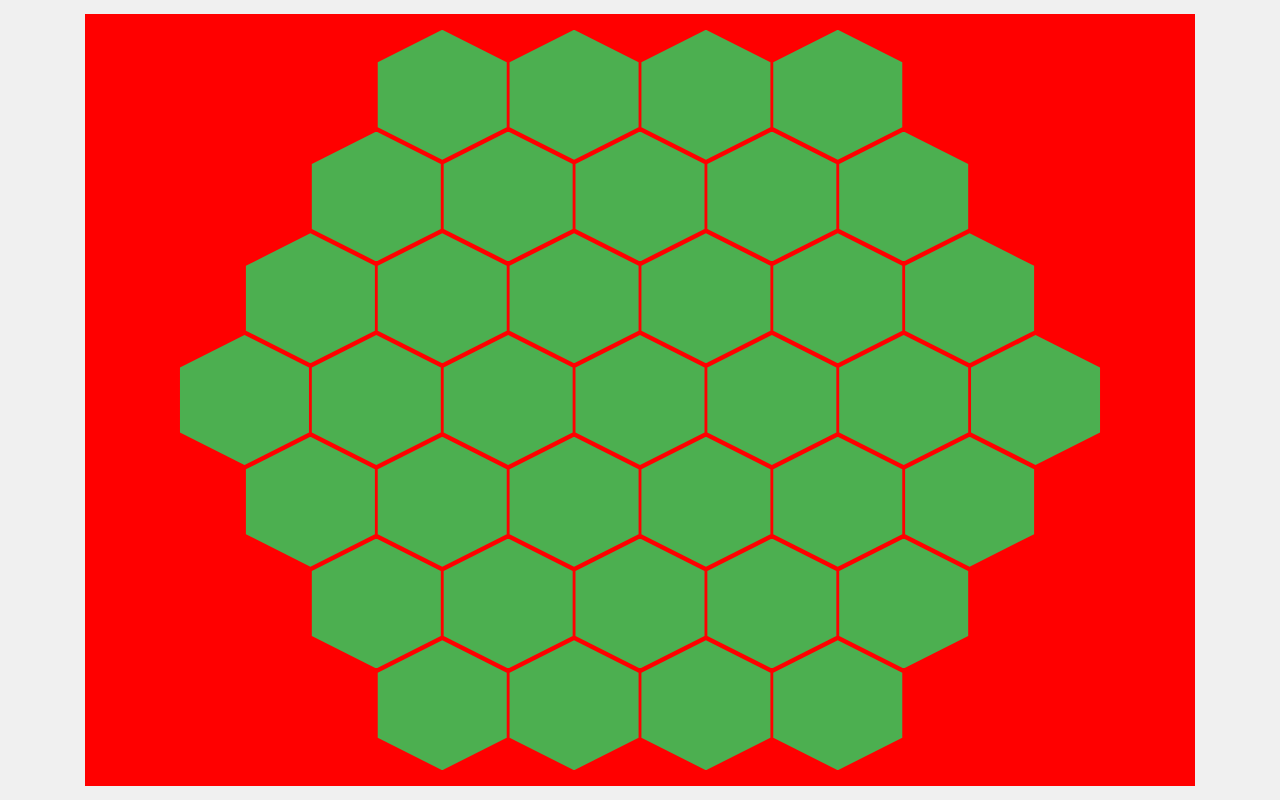
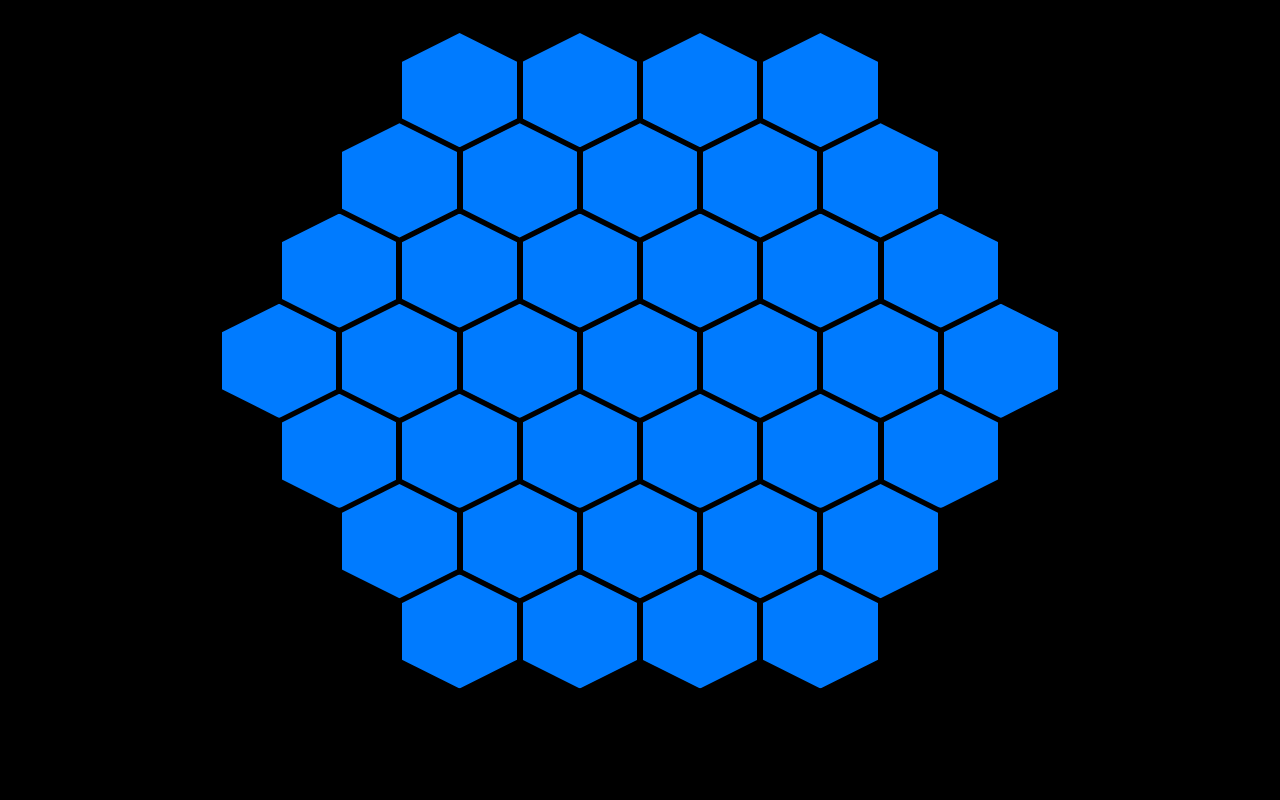
Before and after one commit to Paraldos/rpg-tools, a React (Vite) app: page / in a window 1280 px wide. Built offline with nearby package versions, Linux system fonts and the light colour scheme.

Commit message:
flex lösung

```diff
--- a/src/components/hex-map/HexMap.css
+++ b/src/components/hex-map/HexMap.css
@@ -1,9 +1,15 @@
 .hex-map {
-  background-color: red;
+  background-color: black;
 
   display: flex;
   flex-direction: column;
   padding: 30px;
+
+  width: 100%;
+  height: 100%;
+  aspect-ratio: 1 / 1;
+  max-height: 100%;
+  max-width: 100%;
 }
 
 .hex-row {
--- a/src/components/hex-map/HexMap.jsx
+++ b/src/components/hex-map/HexMap.jsx
@@ -1,11 +1,27 @@
+import { useEffect, useState } from "react";
 import "./HexMap.css";
-import Hexfield from "../svgs/HexField";
+import Hexagon from "../hexagon/Hexagon";
 
 export default function HexMap() {
   const widthOfField = 7;
   const heightOfField = widthOfField;
+
+  const [hexagonWidth, setHexagonWidth] = useState(
+    () => Math.min(window.innerWidth, window.innerHeight) / widthOfField
+  );
+
+  useEffect(() => {
+    const handleResize = () => {
+      setHexagonWidth(
+        Math.min(window.innerWidth, window.innerHeight) / widthOfField
+      );
+    };
+
+    window.addEventListener("resize", handleResize);
+    return () => window.removeEventListener("resize", handleResize);
+  }, [widthOfField]);
+
   const hexFieldArray = [];
-
   for (let row = 0; row < heightOfField; row++) {
     const middleRow = Math.floor(widthOfField / 2);
     const distanceFromMiddle = Math.abs(row - middleRow);
@@ -19,14 +35,21 @@ export default function HexMap() {
     hexFieldArray.push(rowArray);
   }
 
-  console.log(hexFieldArray);
-
   return (
     <div className="hex-map">
       {hexFieldArray.map((row, rowIndex) => (
-        <div className="hex-row" key={rowIndex}>
+        <div
+          className="hex-row"
+          key={rowIndex}
+          style={{
+            transform: `translateY(-${rowIndex * 25}%)`,
+          }}
+        >
           {row.map((cell, colIndex) => (
-            <Hexfield key={`${rowIndex}-${colIndex}`} />
+            <Hexagon
+              key={`${rowIndex}-${colIndex}`}
+              hexagonWidth={hexagonWidth}
+            />
           ))}
         </div>
       ))}
--- /dev/null
+++ b/src/components/hexagon/Hexagon.css
@@ -0,0 +1,10 @@
+.hexagon {
+  background-color: #007bff;
+  aspect-ratio: cos(30deg);
+  clip-path: polygon(-50% 50%, 50% 100%, 150% 50%, 50% 0);
+  margin: 3px;
+}
+
+.hexagon:hover {
+  background: blue;
+}
--- /dev/null
+++ b/src/components/hexagon/Hexagon.jsx
@@ -0,0 +1,13 @@
+import "./Hexagon.css";
+
+export default function HexField({ hexagonWidth }) {
+  return (
+    <div
+      className="hexagon"
+      style={{
+        width: `${hexagonWidth}px`,
+        height: `${hexagonWidth}px`,
+      }}
+    ></div>
+  );
+}
--- a/src/components/svgs/HexField.css
+++ /dev/null
@@ -1,11 +0,0 @@
-.hex-field {
-  width: 150px;
-  aspect-ratio: 1 / 0.866;
-  background: #4caf50;
-  clip-path: polygon(50% 0%, 93% 25%, 93% 75%, 50% 100%, 7% 75%, 7% 25%);
-  margin: -1.34% -0.866%;
-}
-
-.hex-field:hover {
-  background: blue;
-}
--- a/src/components/svgs/HexField.jsx
+++ /dev/null
@@ -1,5 +0,0 @@
-import "./HexField.css";
-
-export default function HexField() {
-  return <dev className="hex-field"></dev>;
-}
```
